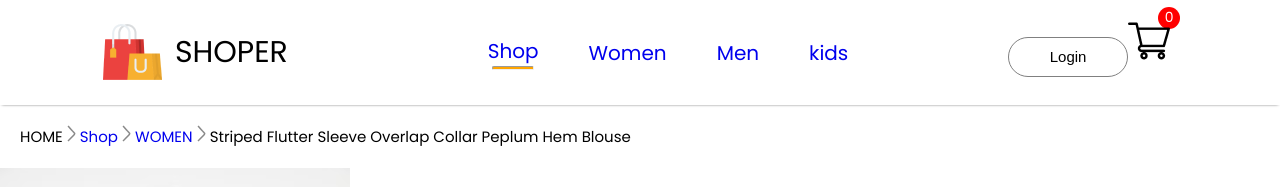
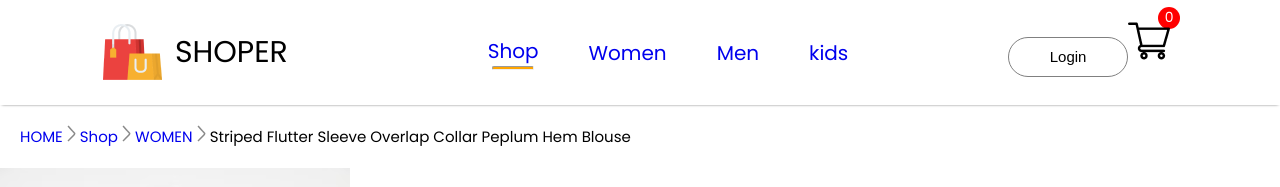
Before and after one commit to m-fadi/E-commerce, a React (Create React App) app: page /product/1 in a window 1280 px wide. Shown: the top 187 px of the page. Built offline with nearby package versions, Linux system fonts and the light colour scheme.

Commit message:
link home

```diff
--- a/src/pages/Product.jsx
+++ b/src/pages/Product.jsx
@@ -16,7 +16,11 @@ function Product() {
     return (
         <div>
             <div className="location">
-                HOME <img src={breadcrum_arrow} />{" "}
+                <Link style={{ textDecoration: "none" }} to="/">
+                    {" "}
+                    HOME
+                </Link>{" "}
+                <img src={breadcrum_arrow} />{" "}
                 <Link style={{ textDecoration: "none" }} to="/">
                     {" "}
                     Shop
```
